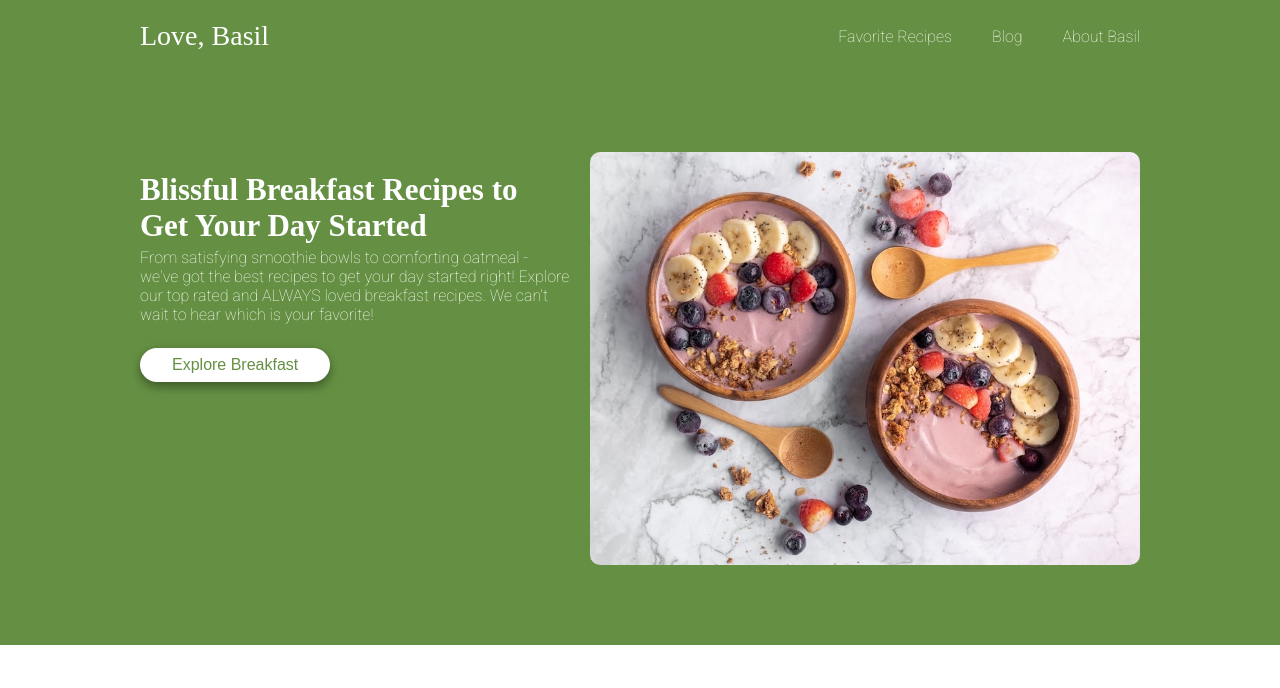
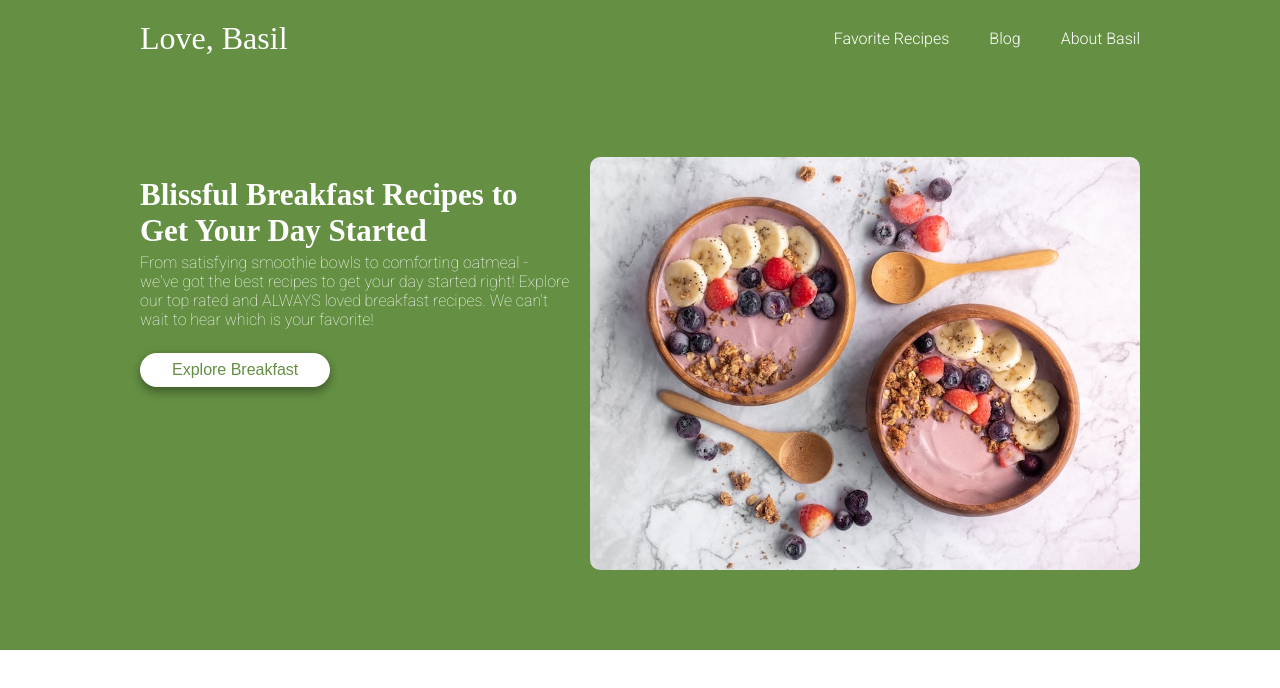
Before and after one commit to treyastamant/love-basil-landing, a plain HTML site: page index.html in a window 1280 px wide. Drawn offline with Linux system fonts and the light colour scheme; a web font is replaced by a local one.

Commit message:
Update font size/weight in nav bar

```diff
--- a/styles.css
+++ b/styles.css
@@ -27,6 +27,7 @@ body {
     list-style: none;
     padding: 0px;
     margin: 0px;
+    font-weight: 300;
 }
 
 .header a {
@@ -35,7 +36,7 @@ body {
 }
 
 .logo {
-    font-size: 28px;
+    font-size: 32px;
     font-family: "Chilanka";
 }
 
```
